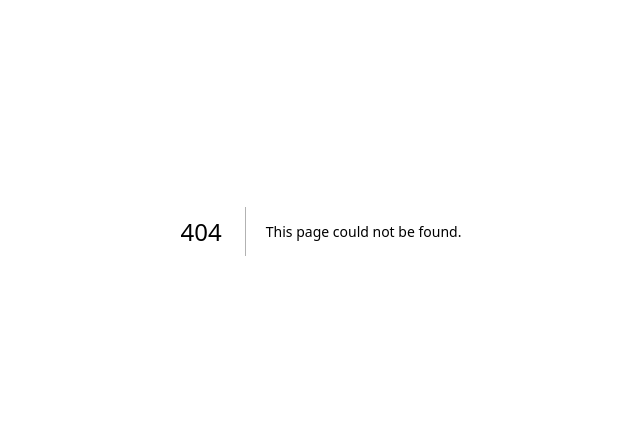
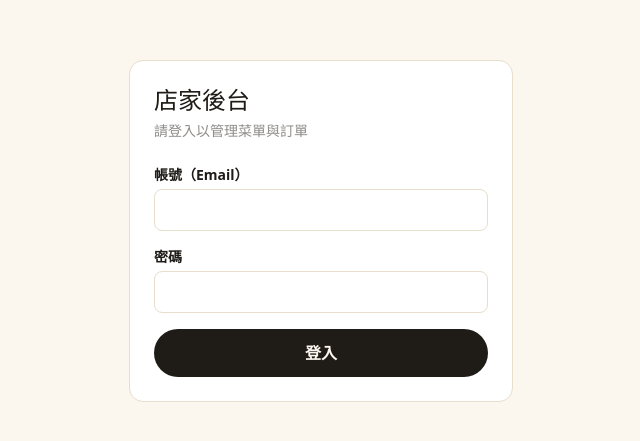
Before and after one commit to Aster-del/Dasyuezhidao, a Next.js app: page /admin in a window 1280 px wide. Before the commit this address had no page. Shown: the part 169-610 px from the top of the page, without its empty margins (319-959 px from the left). Built offline with nearby package versions, Linux system fonts and the light colour scheme; no server answers.

Commit message:
Create page.js

```diff
--- /dev/null
+++ b/app/admin/page.js
@@ -0,0 +1,62 @@
+"use client";
+
+import { useState } from "react";
+import { useRouter } from "next/navigation";
+import { supabase } from "../../lib/supabaseClient";
+
+export default function AdminLoginPage() {
+  const router = useRouter();
+  const [email, setEmail] = useState("");
+  const [password, setPassword] = useState("");
+  const [error, setError] = useState("");
+  const [loading, setLoading] = useState(false);
+
+  async function handleLogin(e) {
+    e.preventDefault();
+    setLoading(true);
+    setError("");
+    const { error } = await supabase.auth.signInWithPassword({ email, password });
+    setLoading(false);
+    if (error) {
+      setError("帳號或密碼錯誤");
+      return;
+    }
+    router.push("/admin/dashboard");
+  }
+
+  return (
+    <div className="min-h-screen flex items-center justify-center px-6">
+      <form onSubmit={handleLogin} className="w-full max-w-sm bg-white border border-line rounded-card p-6">
+        <h1 className="font-display text-2xl text-ink mb-1">店家後台</h1>
+        <p className="text-ink/50 text-sm mb-6">請登入以管理菜單與訂單</p>
+
+        <label className="text-sm font-semibold text-ink mb-1 block">帳號（Email）</label>
+        <input
+          value={email}
+          onChange={(e) => setEmail(e.target.value)}
+          type="email"
+          className="w-full rounded-lg border border-line px-3 py-2 mb-4 focus:outline-none focus:ring-2 focus:ring-clay/40"
+          required
+        />
+
+        <label className="text-sm font-semibold text-ink mb-1 block">密碼</label>
+        <input
+          value={password}
+          onChange={(e) => setPassword(e.target.value)}
+          type="password"
+          className="w-full rounded-lg border border-line px-3 py-2 mb-4 focus:outline-none focus:ring-2 focus:ring-clay/40"
+          required
+        />
+
+        {error && <p className="text-sm text-clay mb-4">{error}</p>}
+
+        <button
+          disabled={loading}
+          className="w-full bg-ink text-cream rounded-full py-3 font-semibold disabled:opacity-50"
+        >
+          {loading ? "登入中…" : "登入"}
+        </button>
+      </form>
+    </div>
+  );
+}
```
